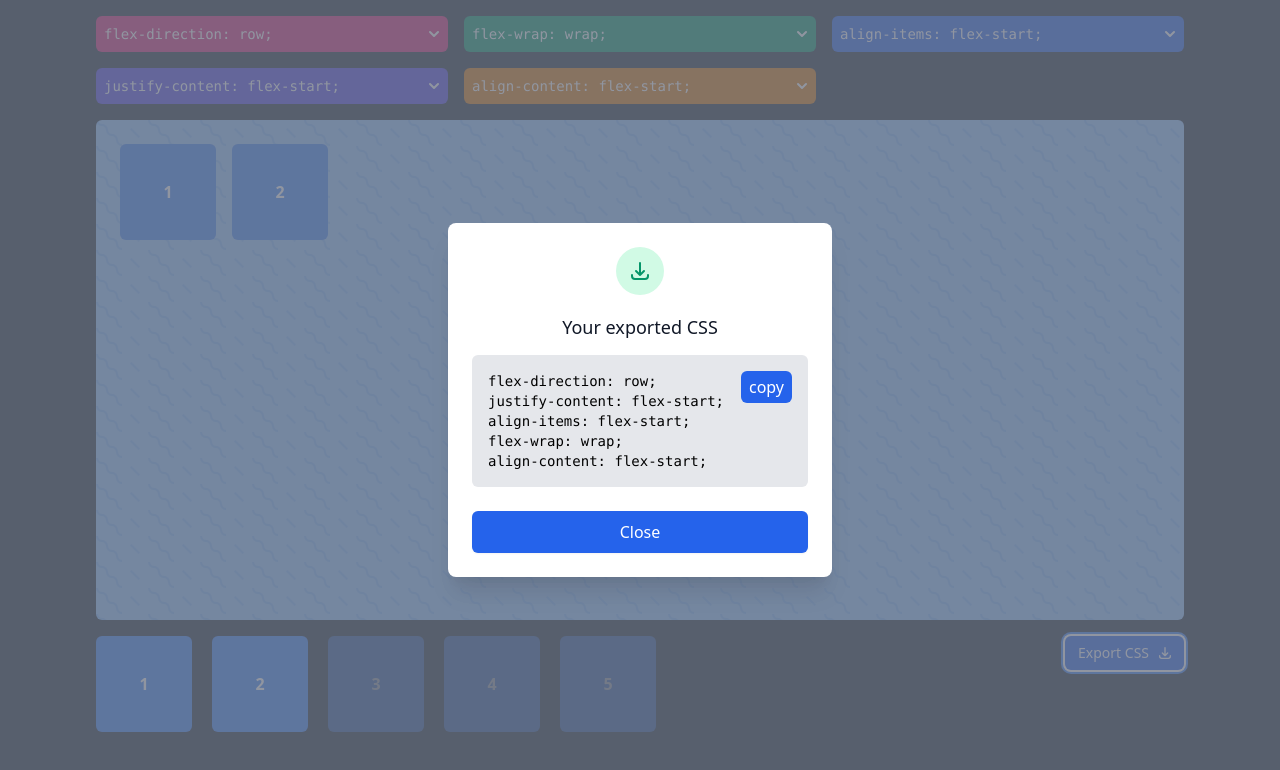
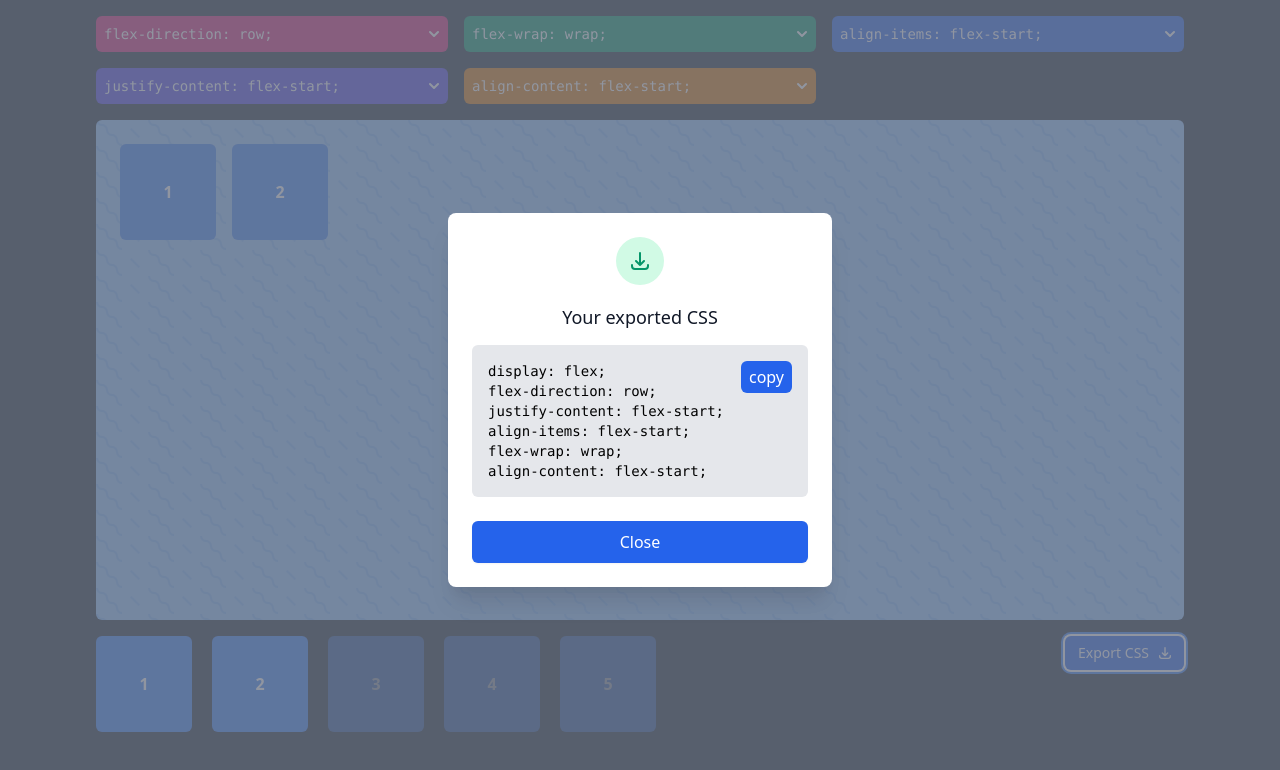
Before and after one commit to Corentints/learn-flexbox, a React (Create React App) app: page / in a window 1280 px wide. Both pictures are taken after a click on the button "Export CSS". Shown: the top 770 px of the page. Built offline with nearby package versions, Linux system fonts and the light colour scheme.

Commit message:
feat(exportCSS): display: flex by default

```diff
--- a/src/components/ExportCSS.jsx
+++ b/src/components/ExportCSS.jsx
@@ -3,23 +3,20 @@ import { useState } from 'react';
 
 const ExportCSS = ({ flexProperties }) => {
   const [opened, setOpened] = useState(false);
+
   const camelToSnakeCase = (str) => str.replace(/[A-Z]/g, (letter) => `-${letter.toLowerCase()}`);
-  const exportedCSSHTML = [];
-  let exportedCSS = '';
+
+  const exportedCSSHTML = ['display: flex;'];
+  let exportedCSS = 'display: flex;\n';
+
   Object.entries(flexProperties).forEach(([property, value]) => {
     if (value !== 'unset') {
-      exportedCSS += `${camelToSnakeCase(property)}: ${value};\n`;
-      exportedCSSHTML.push(
-        <div>
-          {camelToSnakeCase(property)}
-          :
-          {' '}
-          {value}
-          ;
-        </div>,
-      );
+      const propertyAndValue = `${camelToSnakeCase(property)}: ${value};`;
+      exportedCSS += `${propertyAndValue};\n`;
+      exportedCSSHTML.push(<span>{propertyAndValue}</span>);
     }
   });
+
   return (
     <div>
       <button type="button" onClick={() => setOpened(!opened)} className="inline-flex items-center px-3 py-2 text-sm font-medium leading-4 text-white bg-blue-600 border border-transparent rounded-md shadow-sm hover:bg-blue-700 focus:outline-none focus:ring-2 focus:ring-offset-2 focus:ring-blue-500">
```
